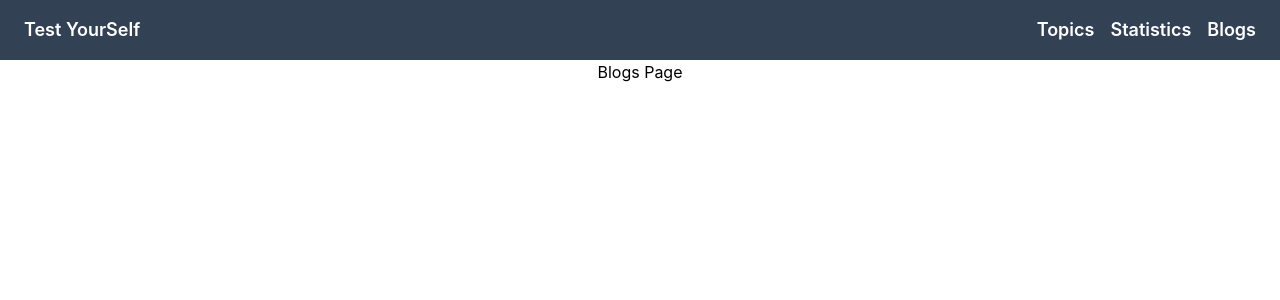
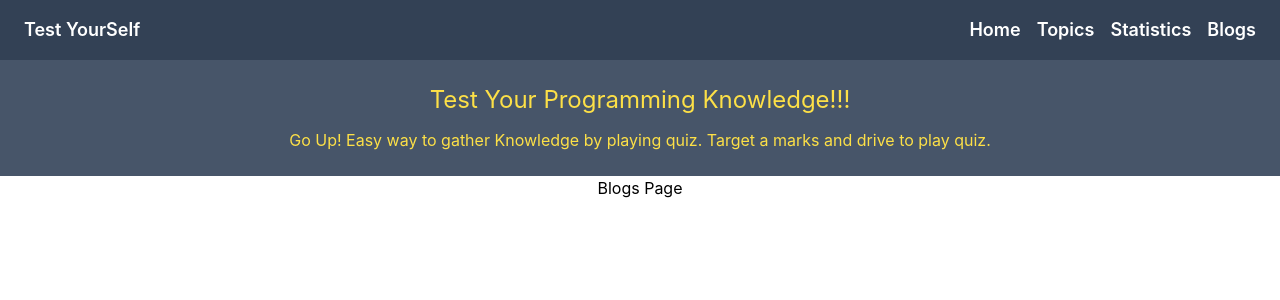
Before and after one commit to Shihab0/quiz-site, a React (Create React App) app: page /blogs in a window 1280 px wide. Shown: the top 300 px of the page. Built offline with nearby package versions, Linux system fonts and the light colour scheme.

Commit message:
Header compnent done

```diff
--- a/src/components/Header/Header.jsx
+++ b/src/components/Header/Header.jsx
@@ -3,7 +3,10 @@ import React from 'react';
 const Header = () => {
     return (
         <div>
-             <div>This is header</div>
+             <div className='bg-slate-600 text-yellow-300 p-6 text-center'>
+                <h2 className='text-2xl'>Test Your Programming Knowledge!!!</h2>
+                <p className='mt-3'>Go Up! Easy way to gather Knowledge by playing quiz. Target a marks and drive to play quiz.</p>
+             </div>
         </div>
     );
 };
--- a/src/components/NavBar/Navbar.jsx
+++ b/src/components/NavBar/Navbar.jsx
@@ -9,6 +9,7 @@ const Navbar = () => {
                   <h4>Test YourSelf</h4>
                </div>
                <div className='flex gap-4'>
+                  <Link to=''>Home</Link>
                   <Link to='topics'>Topics</Link>
                   <Link to='statistics'>Statistics</Link>
                   <Link to='blogs'>Blogs</Link>
--- a/src/layout/Main/Main.js
+++ b/src/layout/Main/Main.js
@@ -1,11 +1,13 @@
 import React from 'react';
 import { Outlet } from 'react-router-dom';
+import Header from '../../components/Header/Header';
 import Navbar from '../../components/NavBar/Navbar';
 
 const Main = () => {
     return (
         <div>
             <Navbar></Navbar>
+            <Header></Header>
             <Outlet></Outlet>
         </div>
     );
```
